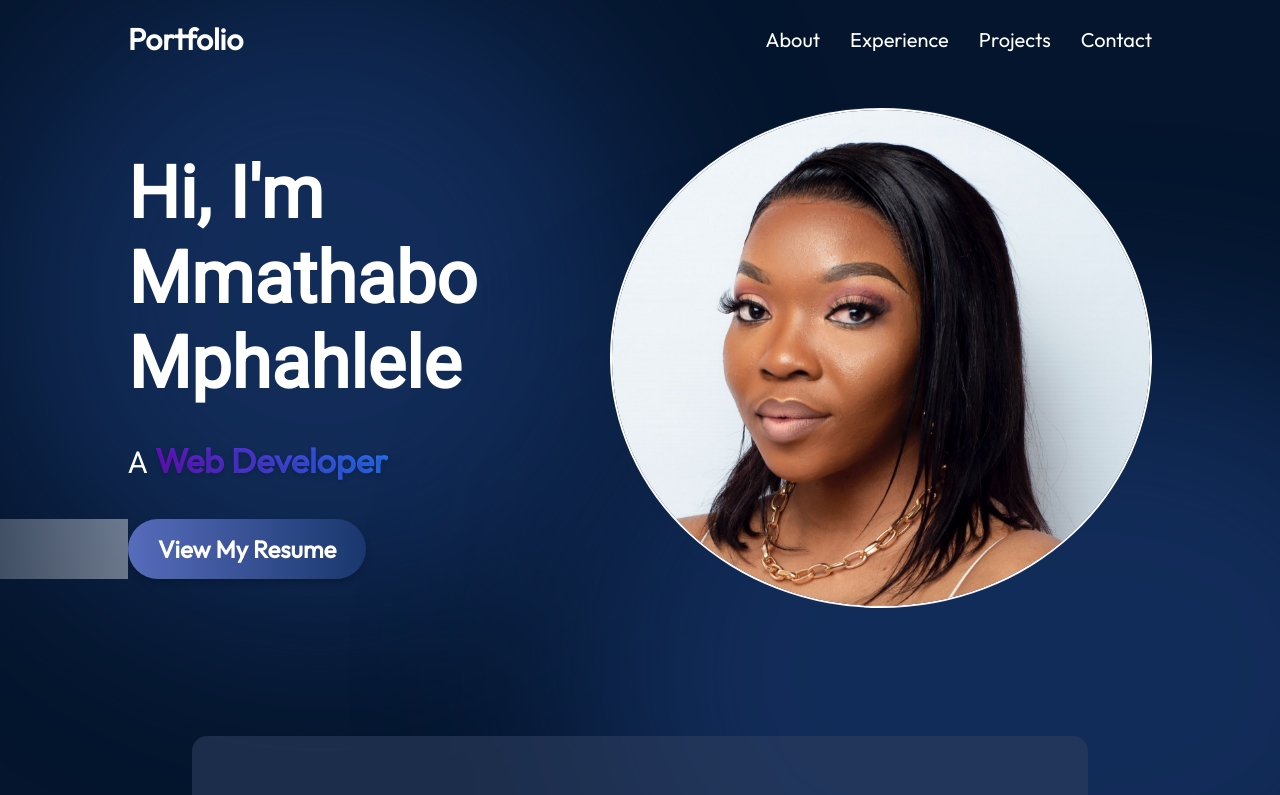
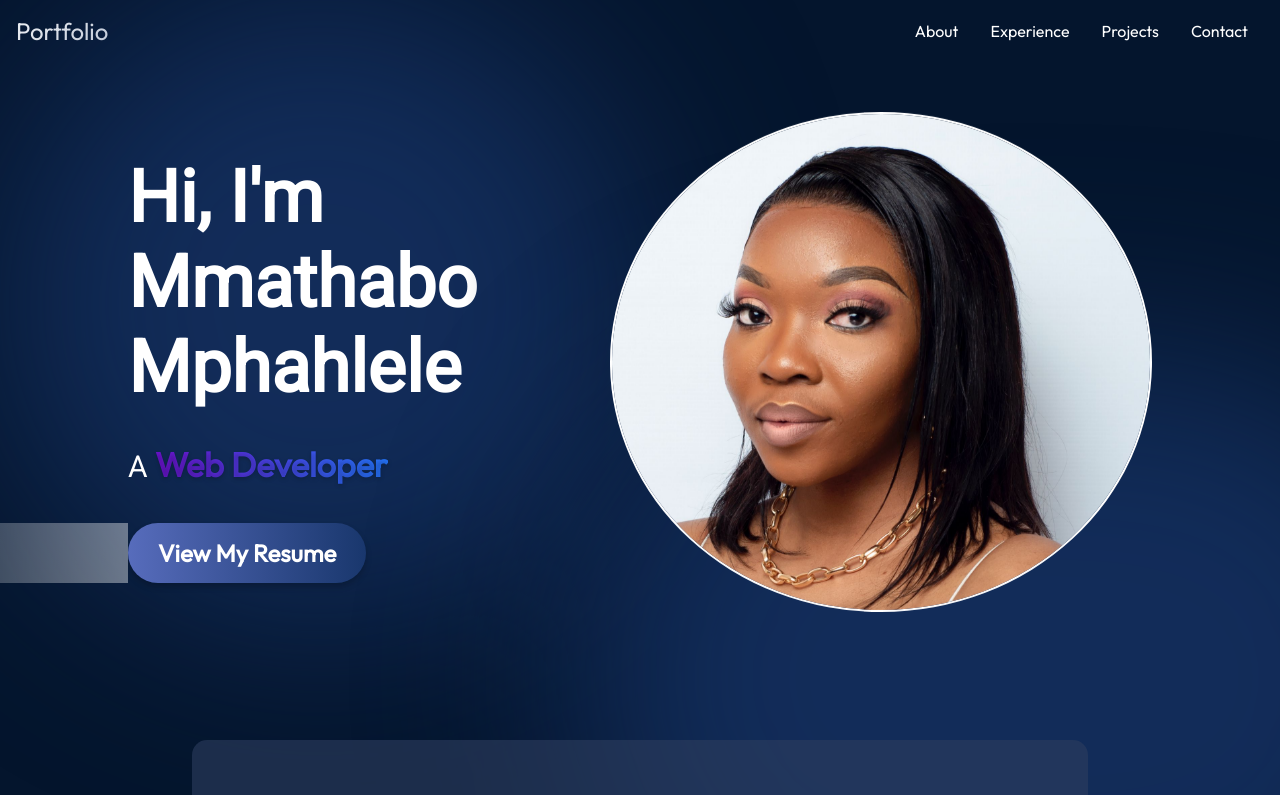
Before and after one commit to MmathaboM/portfolio-Mmathabo-, a React (Vite) app in the folder portfolio/: page / in a window 1280 px wide. Shown: the top 795 px of the page. Built offline with nearby package versions, Linux system fonts and the light colour scheme.

Commit message:
added style for media screens

```diff
--- a/portfolio/src/components/Navbar/Navbar.module.css
+++ b/portfolio/src/components/Navbar/Navbar.module.css
@@ -1,82 +1,84 @@
 @import "../../vars.css";
-
 .navbar {
+  display: flex;
+  justify-content: space-between;
+  align-items: center;
+  padding: 1rem;
+  /* background-color: #333; */
   position: relative;
-  display: flex;
-  align-items: center;
-  justify-content: space-between;
-  padding-top: 20px;
-  z-index: 1000;
-  margin: 0 10%;
 }
 
 .title {
-  font-size: 30px;
-  font-weight: 600;
+  color: white;
+  font-size: 1.5rem;
   text-decoration: none;
-  color: var(--color-text);
 }
 
 .menuBtn {
   display: none;
-  font-size: 30px;
   background: none;
   border: none;
+  color: white;
+  font-size: 2rem;
   cursor: pointer;
-  color: var(--color-text);
 }
 
 .menu {
   display: flex;
-  align-items: center;
 }
 
 .menuItems {
   display: flex;
-  gap: 30px;
   list-style: none;
-  transition: all 0.3s ease-in-out;
+  margin: 0;
+  padding: 0;
+}
+
+.menuItems li {
+  margin: 0 1rem;
 }
 
 .menuItems a {
-  font-size: 20px;
-  color: var(--color-text);
+  color: white;
   text-decoration: none;
+  font-size: 1rem;
 }
 
-@media screen and (max-width: 830px) {
-  .navbar {
-    flex-direction: row;
-    align-items: center;
-    justify-content: space-between;
+.menuItems a:hover {
+  color: #3fbbc0;
+}
+
+/* Media query for mobile screens */
+@media (max-width: 991px) {
+  .menu {
+    position: fixed;
+    top: 0;
+    right: -100%; /* Hide the menu off-screen by default */
+    width: 70%; /* Adjust the width as needed */
+    height: 100vh;
+    background-color: rgba(0, 0, 0, 0.2);
+    flex-direction: column;
+    align-items: flex-start; /* Align items to the left */
+    padding: 1rem;
+    transition: right 0.3s ease-in-out; /* Smooth transition */
+    z-index: 1000; /* Ensure it appears above other content */
+  }
+
+  .menuOpen {
+    right: 0; /* Bring the menu on-screen */
+  }
+
+  .menuItems {
+    flex-direction: column;
+    width: 100%;
+  }
+
+  .menuItems li {
+    margin: 1rem 0;
   }
 
   .menuBtn {
-    display: block;
-  }
-
-  .menu {
-    position: absolute;
-    right: 10%;
-    top: 60px;
-    flex-direction: column;
-    align-items: center;
-    gap: 15px;
-    z-index: 1000;
-  }
-
-  .menuItems {
-    display: none;
-    flex-direction: column;
-    align-items: center;
-    gap: 15px;
-    border-radius: 10px;
-    background: rgba(25, 55, 109, 0.9);
-    padding: 20px 30px;
-    box-shadow: 0 0 4px rgba(0, 0, 0, 0.25);
-  }
-
-  .menuOpen {
-    display: flex;
+    display: block; /* Show the hamburger icon on mobile */
+    z-index: 1001; /* Ensure it appears above the menu */
   }
 }
```
